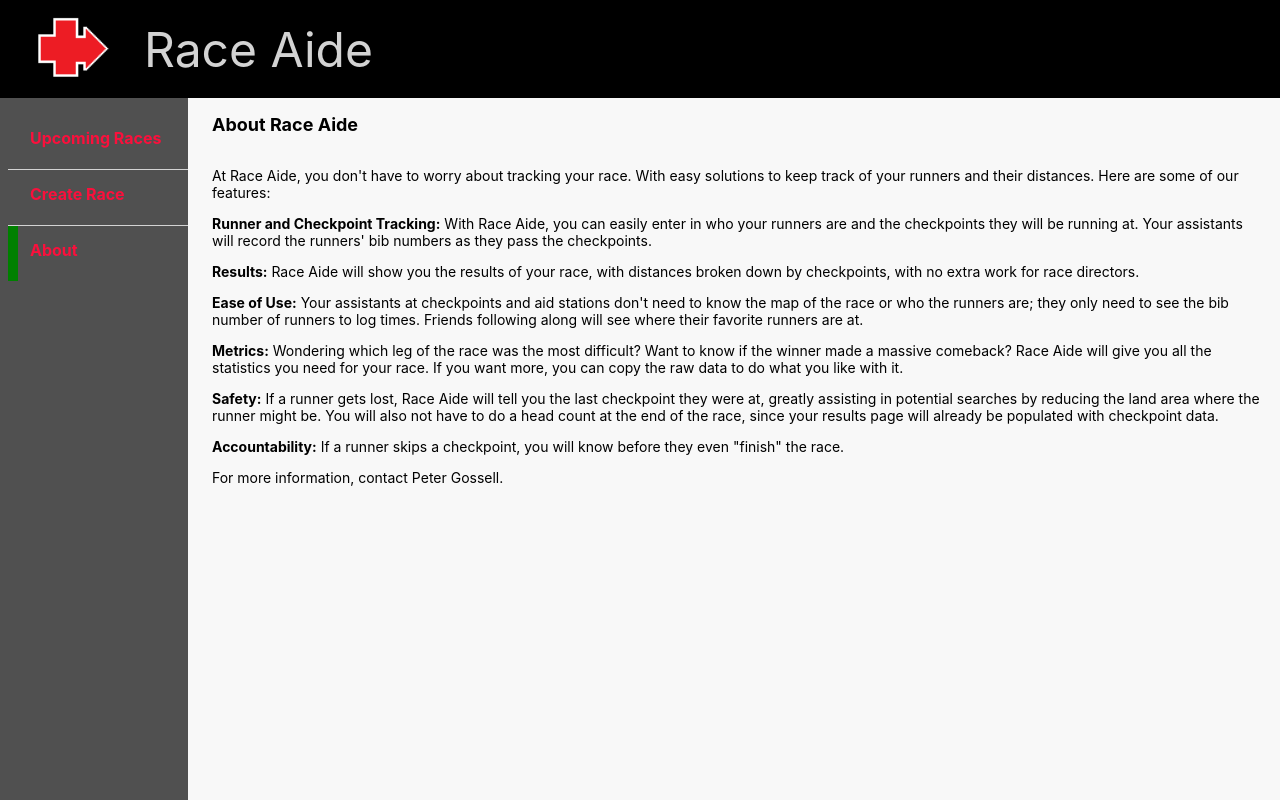
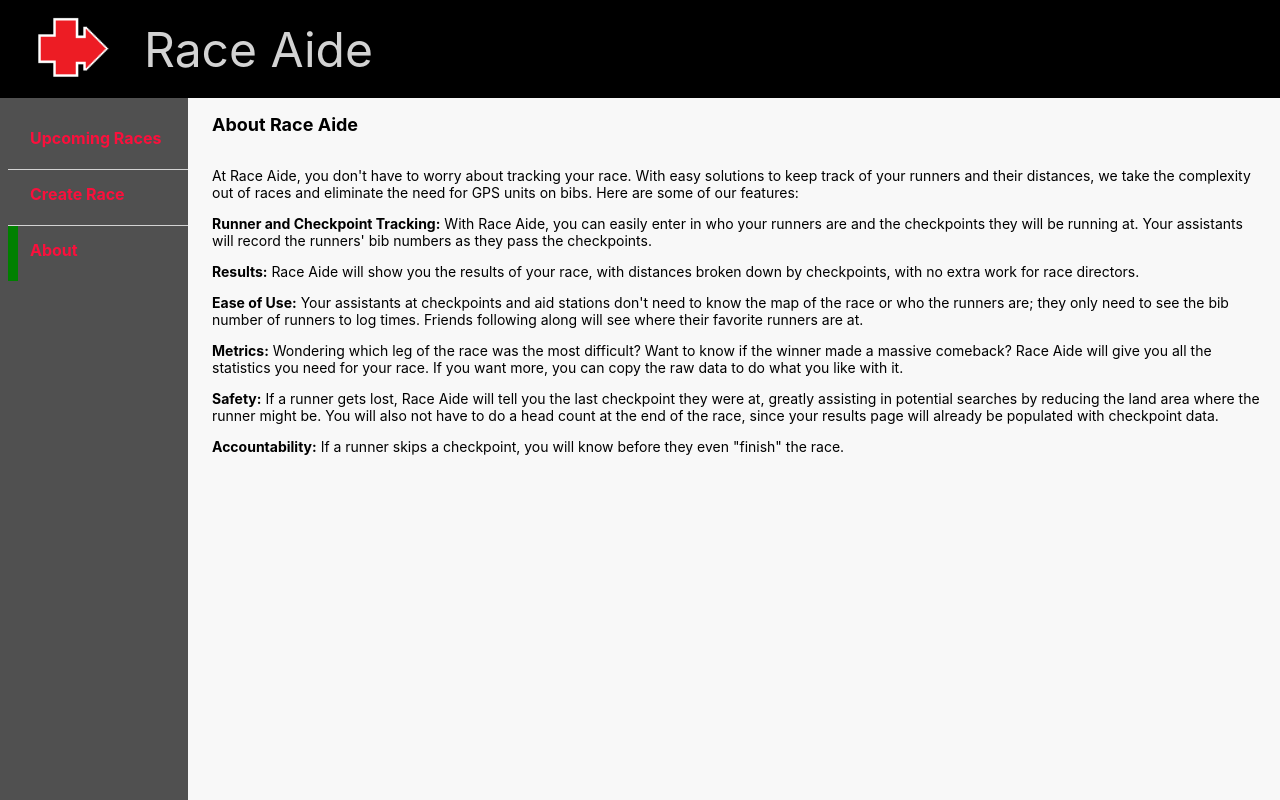
Before and after one commit to Pevio/race-aide, a React (Create React App) app in the folder client/: page /about in a window 1280 px wide. Built offline with nearby package versions, Linux system fonts and the light colour scheme.

Commit message:
fixes on about page

```diff
--- a/client/src/pages/HomePages/About.tsx
+++ b/client/src/pages/HomePages/About.tsx
@@ -9,7 +9,7 @@ export function About() {
       <h1>About Race Aide</h1>
       <p style={pTagStyles}>
         At Race Aide, you don't have to worry about tracking your race. With
-        easy solutions to keep track of your runners and their distances. Here
+        easy solutions to keep track of your runners and their distances, we take the complexity out of races and eliminate the need for GPS units on bibs. Here
         are some of our features:
       </p>
       <p style={pTagStyles}>
@@ -46,7 +46,6 @@ export function About() {
         <b>Accountability:</b> If a runner skips a checkpoint, you will know
         before they even "finish" the race.
       </p>
-      <p style={pTagStyles}>For more information, contact Peter Gossell.</p>
     </>
   );
 }
```
